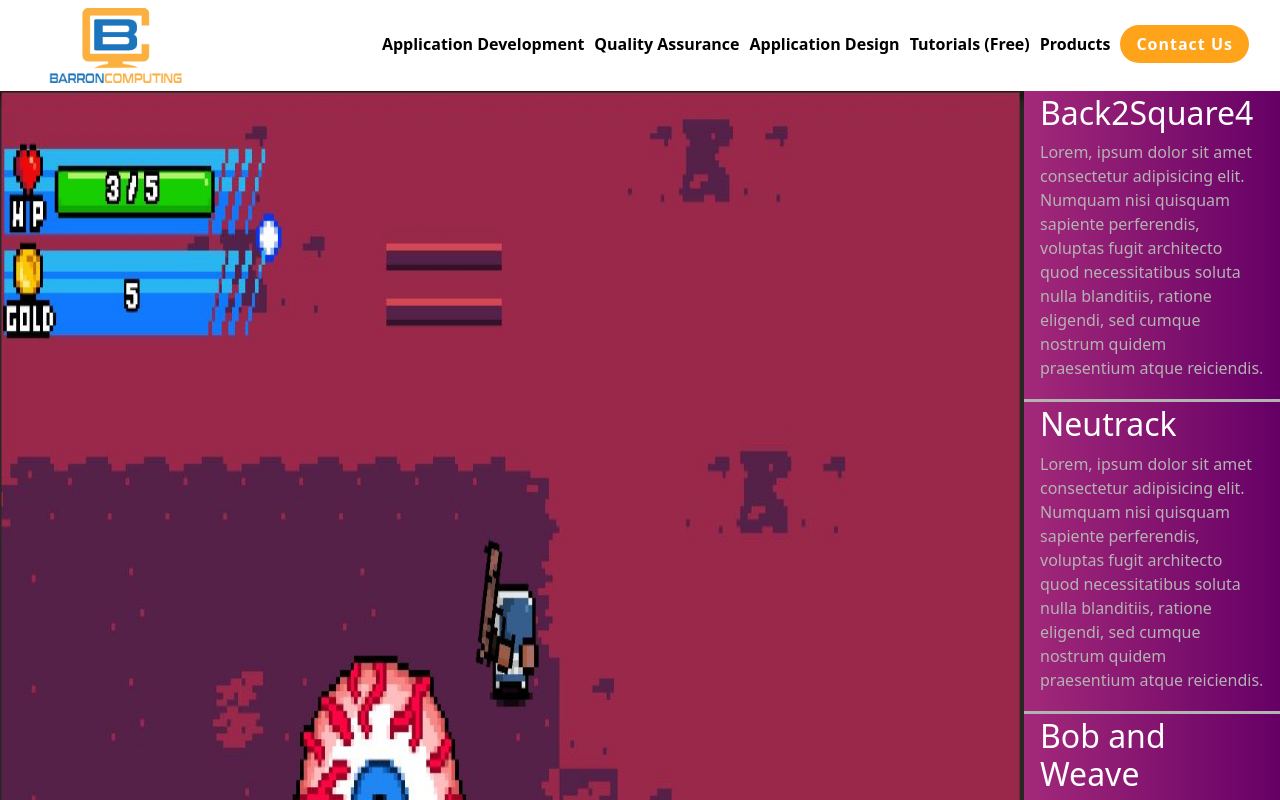
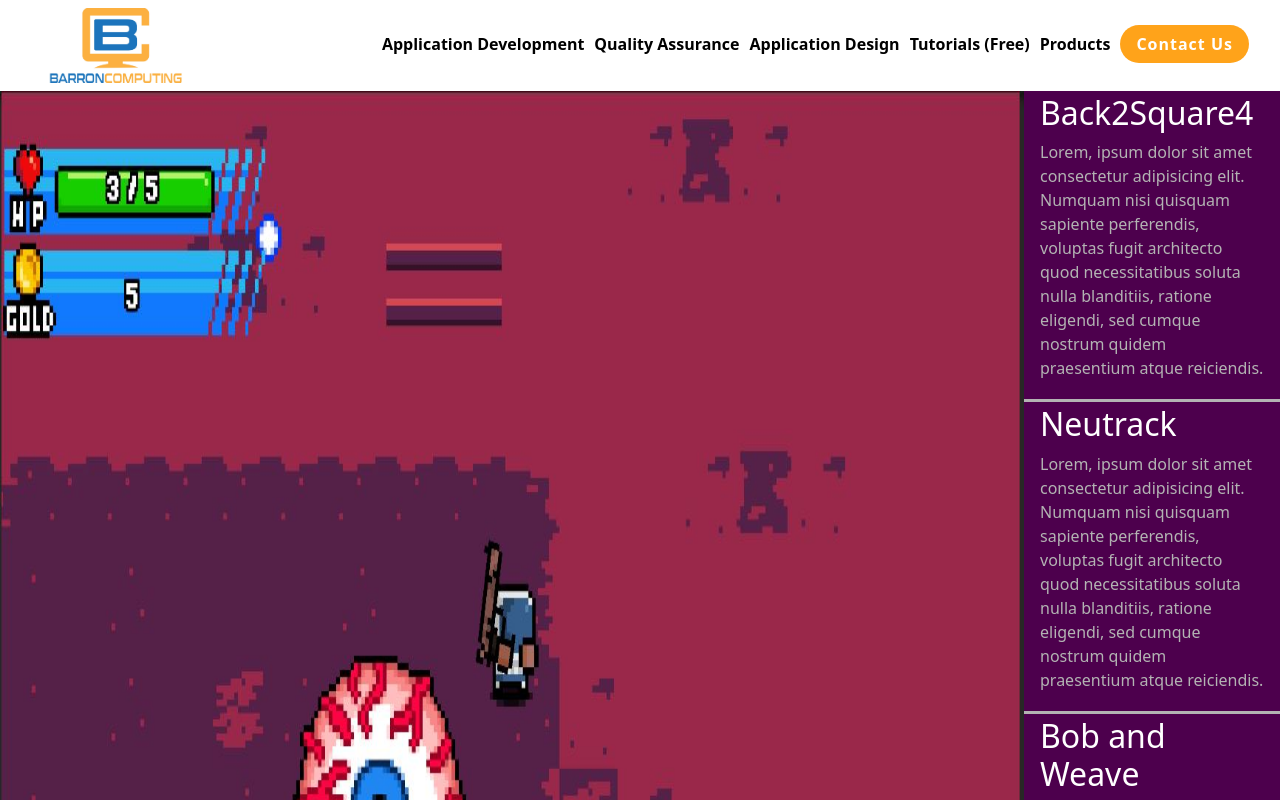
Before and after one commit to JordanBarron-cpu/BarronComputing, an Angular app: page /applicationDevelopment in a window 1280 px wide. Shown: the top 800 px of the page. Built offline with nearby package versions, Linux system fonts and the light colour scheme.

Commit message:
Need to add typescript for clicks

```diff
--- a/src/app/app-dev/app-dev.component.css
+++ b/src/app/app-dev/app-dev.component.css
@@ -16,14 +16,9 @@
   background-origin: border-box;
   vertical-align: middle;
 }
-/* .current-img img {
-  margin: 0;
-  padding: 0;
-  min-width: 100%;
-} */
 .img-directory {
   display: inline-block;
-  background-image: linear-gradient(to left, #660066, #a3297a);
+  background-color: #4d004d;
   height: 1100px;
   width: 20%;
   vertical-align: middle;
--- a/src/app/app-dev/app-dev.component.html
+++ b/src/app/app-dev/app-dev.component.html
@@ -1,9 +1,5 @@
 <section>
   <div class="current-img">
-    <!-- <img
-      src="../../assets/brandWebsiteBuilder/dev/frontendDev/bobAndWeaveVideoGame.JPG"
-      alt=""
-    /> -->
   </div>
   <div class="img-directory">
     <ul class="img-directory-items">
```
